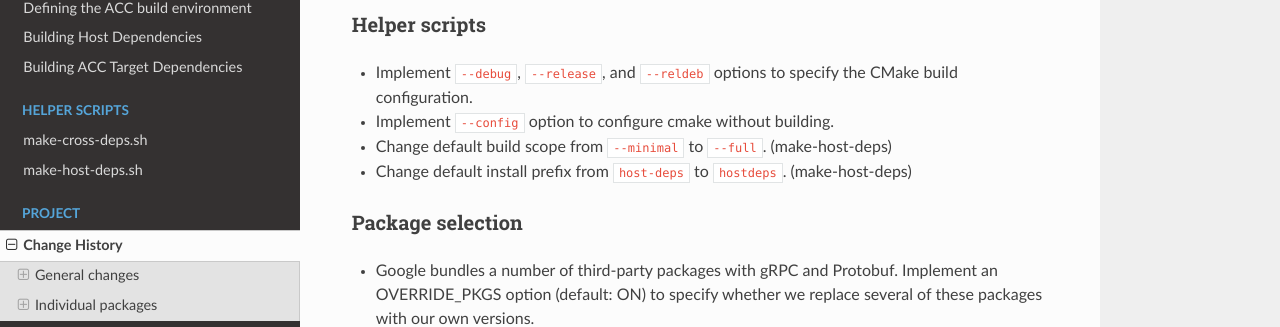
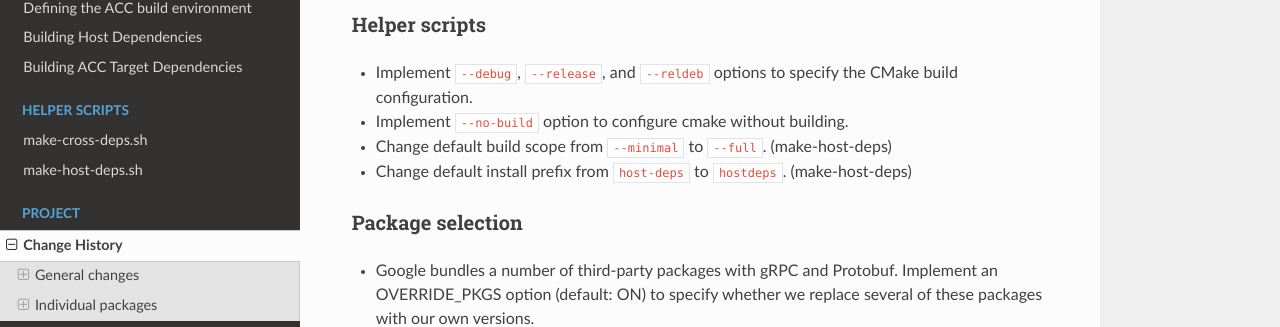
Before and after one commit to ipdk-io/stratum-deps, a Sphinx documentation site: the page built from docs/change-history.md, in a window 1280 px wide and 900 px high, scrolled down 600 px. Shown: the part 144-471 px from the top of the window. Built offline with Sphinx 7.4.7 and the Read the Docs theme 2.0.0, drawn with Linux system fonts in a browser that asks for light colours.

Commit message:
Update release history
- Change `--config` to `--no-build`.

Signed-off-by: Derek G Foster <derek.foster@intel.com>

```diff
--- a/docs/change-history.md
+++ b/docs/change-history.md
@@ -37,7 +37,7 @@ transition from `networking-recipe/setup` to the `stratum-deps` repository.
 - Implement `--debug`, `--release`, and `--reldeb` options to specify
   the CMake build configuration.
 
-- Implement `--config` option to configure cmake without building.
+- Implement `--no-build` option to configure cmake without building.
 
 - Change default build scope from `--minimal` to `--full`.
   (make-host-deps)
```
